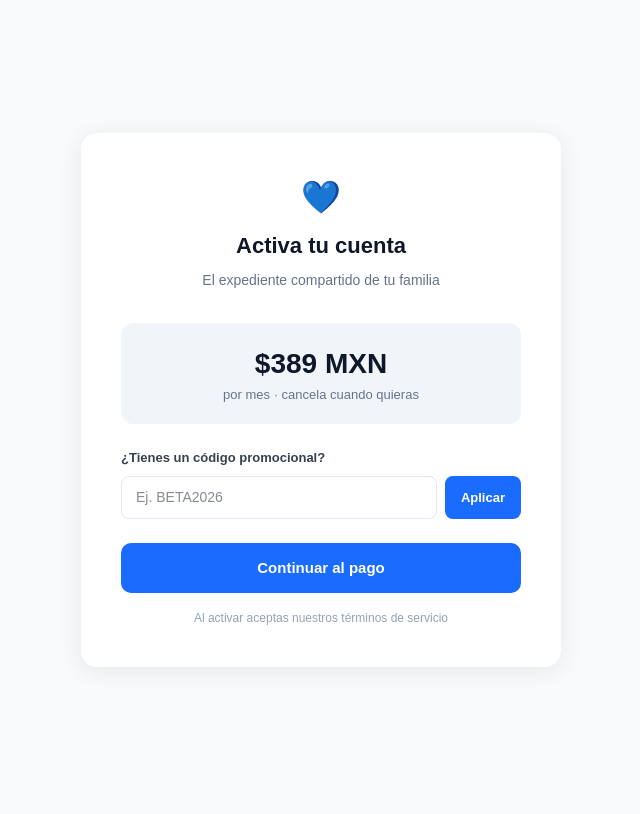
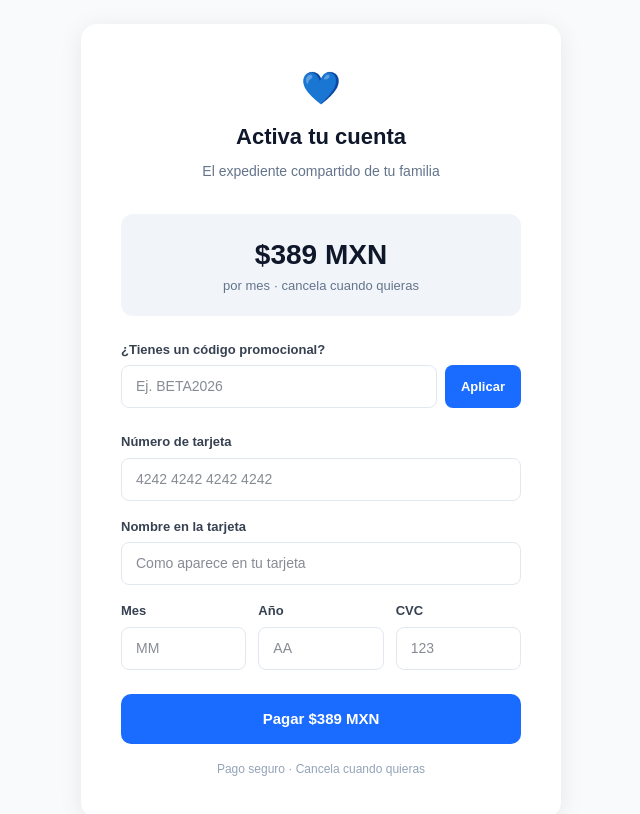
Before and after one commit to ohzdan/syncromedic, a Next.js app: page /suscripcion in a window 1280 px wide. Shown: the top 814 px of the page, without its empty margins (319-959 px from the left). Built offline with nearby package versions, Linux system fonts and the light colour scheme; no server answers.

Commit message:
feat: integración Conekta - formulario de tarjeta y API route suscribir

```diff
--- a/app/suscripcion/page.tsx
+++ b/app/suscripcion/page.tsx
@@ -1,12 +1,28 @@
 "use client"
 
-import { useState } from "react"
+import { useState, useEffect } from "react"
 import { createClient } from "@/lib/supabase"
 import { useRouter } from "next/navigation"
+
+declare global {
+  interface Window {
+    Conekta: {
+      setPublicKey: (key: string) => void
+      Token: {
+        create: (
+          params: { card: { number: string; name: string; exp_year: string; exp_month: string; cvc: string } },
+          successCallback: (token: { id: string }) => void,
+          errorCallback: (error: { message_to_purchaser: string }) => void
+        ) => void
+      }
+    }
+  }
+}
 
 export default function SuscripcionPage() {
   const supabase = createClient()
   const router = useRouter()
+
   const [codigo, setCodigo] = useState("")
   const [codigoAplicado, setCodigoAplicado] = useState<null | {
     tipo: string
@@ -17,6 +33,24 @@ export default function SuscripcionPage() {
   const [errorCodigo, setErrorCodigo] = useState("")
   const [loadingCodigo, setLoadingCodigo] = useState(false)
   const [loadingPago, setLoadingPago] = useState(false)
+  const [errorPago, setErrorPago] = useState("")
+
+  // Campos de tarjeta
+  const [card, setCard] = useState({
+    number: "",
+    name: "",
+    exp_month: "",
+    exp_year: "",
+    cvc: "",
+  })
+
+  const esBeta = codigoAplicado?.tipo === "beta"
+
+  useEffect(() => {
+    if (window.Conekta) {
+      window.Conekta.setPublicKey(process.env.NEXT_PUBLIC_CONEKTA_PUBLIC_KEY!)
+    }
+  }, [])
 
   async function aplicarCodigo() {
     setErrorCodigo("")
@@ -32,58 +66,127 @@ export default function SuscripcionPage() {
 
     setLoadingCodigo(false)
 
-    if (error || !data) {
-      setErrorCodigo("Código no válido o inactivo.")
-      return
-    }
-
-    if (data.usos_maximos !== null && data.usos_actuales >= data.usos_maximos) {
-      setErrorCodigo("Este código ya alcanzó el límite de usos.")
-      return
-    }
-
-    if (data.fecha_expiracion && new Date(data.fecha_expiracion) < new Date()) {
-      setErrorCodigo("Este código ha expirado.")
-      return
-    }
+    if (error || !data) { setErrorCodigo("Código no válido o inactivo."); return }
+    if (data.usos_maximos !== null && data.usos_actuales >= data.usos_maximos) { setErrorCodigo("Este código ya alcanzó el límite de usos."); return }
+    if (data.fecha_expiracion && new Date(data.fecha_expiracion) < new Date()) { setErrorCodigo("Este código ha expirado."); return }
 
     setCodigoAplicado(data)
   }
 
   function describeBeneficio() {
     if (!codigoAplicado) return ""
-    if (codigoAplicado.tipo === "beta") {
-      return `✓ ${codigoAplicado.meses_duracion} meses gratuitos aplicados`
-    }
+    if (codigoAplicado.tipo === "beta") return `✓ ${codigoAplicado.meses_duracion} meses gratuitos aplicados`
     return `✓ ${codigoAplicado.descuento_porcentaje}% de descuento aplicado`
   }
 
-  async function handleActivar() {
+  async function handleActivarBeta() {
     setLoadingPago(true)
     const { data: { user } } = await supabase.auth.getUser()
     if (!user) { setLoadingPago(false); return }
 
-    const planId = codigoAplicado?.conekta_plan_id ?? "plan-mensual-full"
-    const fechaVencimiento = codigoAplicado?.tipo === "beta"
-      ? new Date(Date.now() + (codigoAplicado.meses_duracion ?? 3) * 30 * 24 * 60 * 60 * 1000).toISOString()
-      : new Date(Date.now() + 30 * 24 * 60 * 60 * 1000).toISOString()
+    const fechaVencimiento = new Date(Date.now() + (codigoAplicado!.meses_duracion ?? 3) * 30 * 24 * 60 * 60 * 1000).toISOString()
 
     await supabase.from("suscripciones").insert({
       familia_id: user.id,
-      estado: codigoAplicado?.tipo === "beta" ? "trial" : "activa",
-      conekta_plan_id: planId,
-      codigo_usado: codigoAplicado ? codigo.trim().toUpperCase() : null,
+      estado: "trial",
+      conekta_plan_id: codigoAplicado!.conekta_plan_id,
+      codigo_usado: codigo.trim().toUpperCase(),
       fecha_inicio: new Date().toISOString(),
       fecha_vencimiento: fechaVencimiento,
-      trial_usado: codigoAplicado?.tipo === "beta",
+      trial_usado: true,
     })
 
-    if (codigoAplicado) {
-      await supabase.rpc("incrementar_uso_codigo", { p_codigo: codigo.trim().toUpperCase() })
-    }
+    await supabase.rpc("incrementar_uso_codigo", { p_codigo: codigo.trim().toUpperCase() })
 
     setLoadingPago(false)
     router.push("/dashboard")
+  }
+
+  async function handlePagarConTarjeta() {
+    setErrorPago("")
+    setLoadingPago(true)
+
+    const { data: { user } } = await supabase.auth.getUser()
+    if (!user) { setLoadingPago(false); return }
+
+    // 1. Tokenizar tarjeta con Conekta.js
+    window.Conekta.Token.create(
+      {
+        card: {
+          number: card.number.replace(/\s/g, ""),
+          name: card.name,
+          exp_year: card.exp_year,
+          exp_month: card.exp_month,
+          cvc: card.cvc,
+        },
+      },
+      async (token) => {
+        // 2. Enviar token al backend
+        const planId = codigoAplicado?.conekta_plan_id ?? "plan-mensual-389"
+
+        const res = await fetch("/api/conekta/suscribir", {
+          method: "POST",
+          headers: { "Content-Type": "application/json" },
+          body: JSON.stringify({
+            token: token.id,
+            planId,
+            familiaId: user.email,
+            codigoUsado: codigoAplicado ? codigo.trim().toUpperCase() : null,
+          }),
+        })
+
+        const data = await res.json()
+
+        if (!res.ok) {
+          setErrorPago("Error al procesar el pago. Verifica tus datos.")
+          setLoadingPago(false)
+          return
+        }
+
+        // 3. Guardar suscripción en Supabase
+        await supabase.from("suscripciones").insert({
+          familia_id: user.id,
+          estado: "activa",
+          conekta_plan_id: planId,
+          conekta_customer_id: data.conekta_customer_id,
+          conekta_subscription_id: data.conekta_subscription_id,
+          codigo_usado: codigoAplicado ? codigo.trim().toUpperCase() : null,
+          fecha_inicio: new Date().toISOString(),
+          fecha_vencimiento: new Date(Date.now() + 30 * 24 * 60 * 60 * 1000).toISOString(),
+          trial_usado: false,
+        })
+
+        if (codigoAplicado) {
+          await supabase.rpc("incrementar_uso_codigo", { p_codigo: codigo.trim().toUpperCase() })
+        }
+
+        setLoadingPago(false)
+        router.push("/dashboard")
+      },
+      (error) => {
+        setErrorPago(error.message_to_purchaser)
+        setLoadingPago(false)
+      }
+    )
+  }
+
+  const inputStyle = {
+    width: "100%",
+    padding: "10px 14px",
+    borderRadius: "8px",
+    border: "1.5px solid #e2e8f0",
+    fontSize: "14px",
+    outline: "none",
+    fontFamily: "Sora, sans-serif",
+    boxSizing: "border-box" as const,
+  }
+
+  const labelStyle = {
+    fontSize: "13px",
+    fontWeight: 600,
+    color: "#374151",
+    display: "block",
+    marginBottom: "6px",
   }
 
   return (
@@ -121,29 +224,26 @@ export default function SuscripcionPage() {
           marginBottom: "24px",
           textAlign: "center",
         }}>
-          <div style={{ fontSize: "28px", fontWeight: 700, color: "#0f172a" }}>$389 MXN</div>
-          <div style={{ fontSize: "13px", color: "#64748b" }}>por mes · cancela cuando quieras</div>
+          <div style={{ fontSize: "28px", fontWeight: 700, color: "#0f172a" }}>
+            {codigoAplicado?.tipo === "descuento"
+              ? `$${(389 * (1 - (codigoAplicado.descuento_porcentaje ?? 0) / 100)).toFixed(2)} MXN`
+              : "$389 MXN"}
+          </div>
+          <div style={{ fontSize: "13px", color: "#64748b" }}>
+            {esBeta ? `${codigoAplicado?.meses_duracion} meses gratis · luego $389 MXN/mes` : "por mes · cancela cuando quieras"}
+          </div>
         </div>
 
+        {/* Código promocional */}
         <div style={{ marginBottom: "24px" }}>
-          <label style={{ fontSize: "13px", fontWeight: 600, color: "#374151", display: "block", marginBottom: "8px" }}>
-            ¿Tienes un código promocional?
-          </label>
+          <label style={labelStyle}>¿Tienes un código promocional?</label>
           <div style={{ display: "flex", gap: "8px" }}>
             <input
               type="text"
               placeholder="Ej. BETA2026"
               value={codigo}
               onChange={e => setCodigo(e.target.value.toUpperCase())}
-              style={{
-                flex: 1,
-                padding: "10px 14px",
-                borderRadius: "8px",
-                border: "1.5px solid #e2e8f0",
-                fontSize: "14px",
-                outline: "none",
-                fontFamily: "Sora, sans-serif",
-              }}
+              style={{ ...inputStyle, flex: 1, width: "auto" }}
             />
             <button
               onClick={aplicarCodigo}
@@ -163,37 +263,98 @@ export default function SuscripcionPage() {
               {loadingCodigo ? "..." : "Aplicar"}
             </button>
           </div>
-          {errorCodigo && (
-            <p style={{ color: "#ef4444", fontSize: "13px", marginTop: "6px" }}>{errorCodigo}</p>
-          )}
-          {codigoAplicado && (
-            <p style={{ color: "#00C97A", fontSize: "13px", marginTop: "6px", fontWeight: 600 }}>
-              {describeBeneficio()}
-            </p>
-          )}
+          {errorCodigo && <p style={{ color: "#ef4444", fontSize: "13px", marginTop: "6px" }}>{errorCodigo}</p>}
+          {codigoAplicado && <p style={{ color: "#00C97A", fontSize: "13px", marginTop: "6px", fontWeight: 600 }}>{describeBeneficio()}</p>}
         </div>
 
+        {/* Formulario de tarjeta — solo si NO es beta */}
+        {!esBeta && (
+          <div style={{ marginBottom: "24px", display: "flex", flexDirection: "column", gap: "16px" }}>
+            <div>
+              <label style={labelStyle}>Número de tarjeta</label>
+              <input
+                type="text"
+                placeholder="4242 4242 4242 4242"
+                maxLength={19}
+                value={card.number}
+                onChange={e => {
+                  const val = e.target.value.replace(/\D/g, "").slice(0, 16)
+                  const formatted = val.match(/.{1,4}/g)?.join(" ") ?? val
+                  setCard(c => ({ ...c, number: formatted }))
+                }}
+                style={inputStyle}
+              />
+            </div>
+            <div>
+              <label style={labelStyle}>Nombre en la tarjeta</label>
+              <input
+                type="text"
+                placeholder="Como aparece en tu tarjeta"
+                value={card.name}
+                onChange={e => setCard(c => ({ ...c, name: e.target.value }))}
+                style={inputStyle}
+              />
+            </div>
+            <div style={{ display: "grid", gridTemplateColumns: "1fr 1fr 1fr", gap: "12px" }}>
+              <div>
+                <label style={labelStyle}>Mes</label>
+                <input
+                  type="text"
+                  placeholder="MM"
+                  maxLength={2}
+                  value={card.exp_month}
+                  onChange={e => setCard(c => ({ ...c, exp_month: e.target.value.replace(/\D/g, "") }))}
+                  style={inputStyle}
+                />
+              </div>
+              <div>
+                <label style={labelStyle}>Año</label>
+                <input
+                  type="text"
+                  placeholder="AA"
+                  maxLength={2}
+                  value={card.exp_year}
+                  onChange={e => setCard(c => ({ ...c, exp_year: e.target.value.replace(/\D/g, "") }))}
+                  style={inputStyle}
+                />
+              </div>
+              <div>
+                <label style={labelStyle}>CVC</label>
+                <input
+                  type="text"
+                  placeholder="123"
+                  maxLength={4}
+                  value={card.cvc}
+                  onChange={e => setCard(c => ({ ...c, cvc: e.target.value.replace(/\D/g, "") }))}
+                  style={inputStyle}
+                />
+              </div>
+            </div>
+            {errorPago && <p style={{ color: "#ef4444", fontSize: "13px" }}>{errorPago}</p>}
+          </div>
+        )}
+
         <button
-          onClick={handleActivar}
+          onClick={esBeta ? handleActivarBeta : handlePagarConTarjeta}
           disabled={loadingPago}
           style={{
             width: "100%",
             padding: "14px",
             borderRadius: "10px",
-            background: "#1A6BFF",
+            background: loadingPago ? "#94a3b8" : "#1A6BFF",
             color: "white",
             border: "none",
             fontWeight: 700,
             fontSize: "15px",
-            cursor: "pointer",
+            cursor: loadingPago ? "not-allowed" : "pointer",
             fontFamily: "Sora, sans-serif",
           }}
         >
-          {loadingPago ? "Activando..." : codigoAplicado?.tipo === "beta" ? "Activar acceso gratuito" : "Continuar al pago"}
+          {loadingPago ? "Procesando..." : esBeta ? "Activar acceso gratuito" : "Pagar $389 MXN"}
         </button>
 
         <p style={{ textAlign: "center", fontSize: "12px", color: "#94a3b8", marginTop: "16px" }}>
-          Al activar aceptas nuestros términos de servicio
+          Pago seguro · Cancela cuando quieras
         </p>
       </div>
     </div>
--- a/package.json
+++ b/package.json
@@ -11,6 +11,7 @@
   "dependencies": {
     "@supabase/ssr": "^0.10.3",
     "@supabase/supabase-js": "^2.106.2",
+    "conekta": "^8.0.6",
     "next": "16.2.6",
     "react": "19.2.4",
     "react-dom": "19.2.4"
```
Also changed, not shown: app/api/conekta/suscribir/route.ts (added, +64 -0 lines), app/layout.tsx (+11 -4 lines), 1 other file (tests, documents, lock files or other folders).
